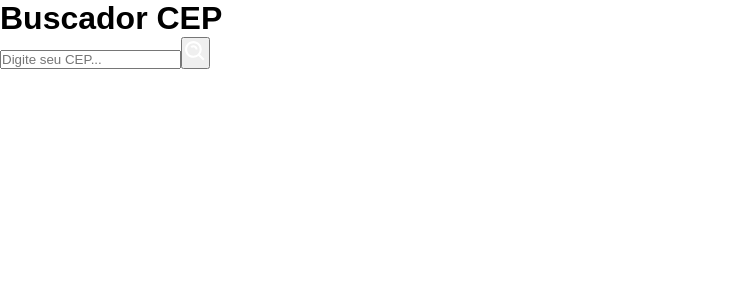
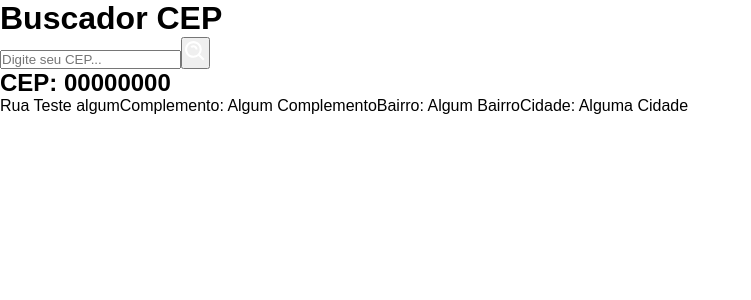
Before and after one commit to ArthurSobreira/zip-code-finder, a JavaScript app: page / in a window 1280 px wide. Shown: the top 300 px of the page, without its empty margins (0-751 px from the left). Built offline with nearby package versions, Linux system fonts and the light colour scheme; the HTML template or start-up script is replaced by a standard one.

Commit message:
Update App.js

```diff
--- a/src/App.js
+++ b/src/App.js
@@ -15,6 +15,16 @@ function App() {
           <BiSearchAlt size={25} color="#FFF"/>
         </button>
       </div>
+
+      <main className='main'>
+        <h2>CEP: 00000000</h2>
+
+        <span>Rua Teste algum</span>
+        <span>Complemento: Algum Complemento</span>
+        <span>Bairro: Algum Bairro</span>
+        <span>Cidade: Alguma Cidade</span>
+
+      </main>
     </div>
   );
 }
```
